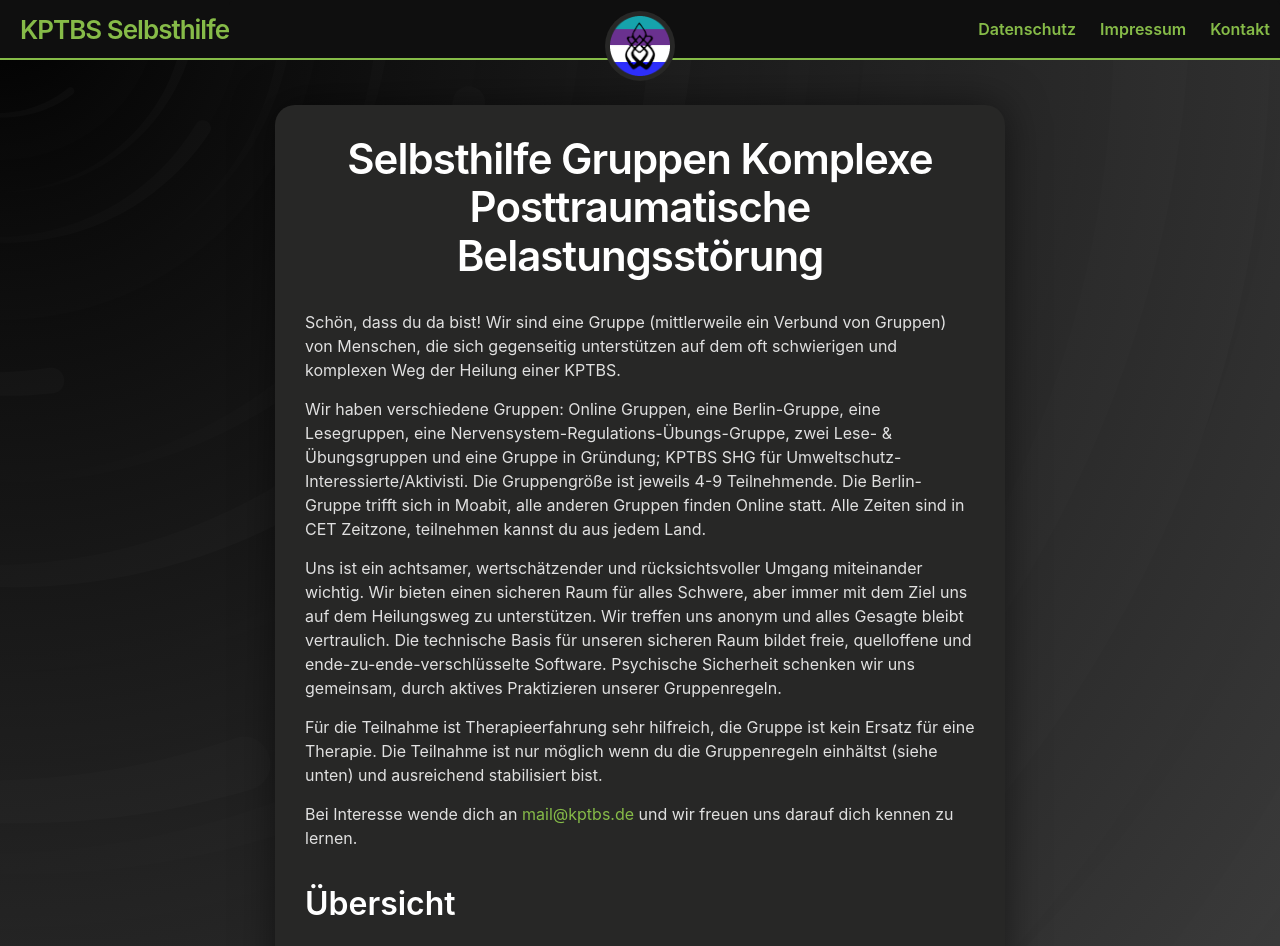
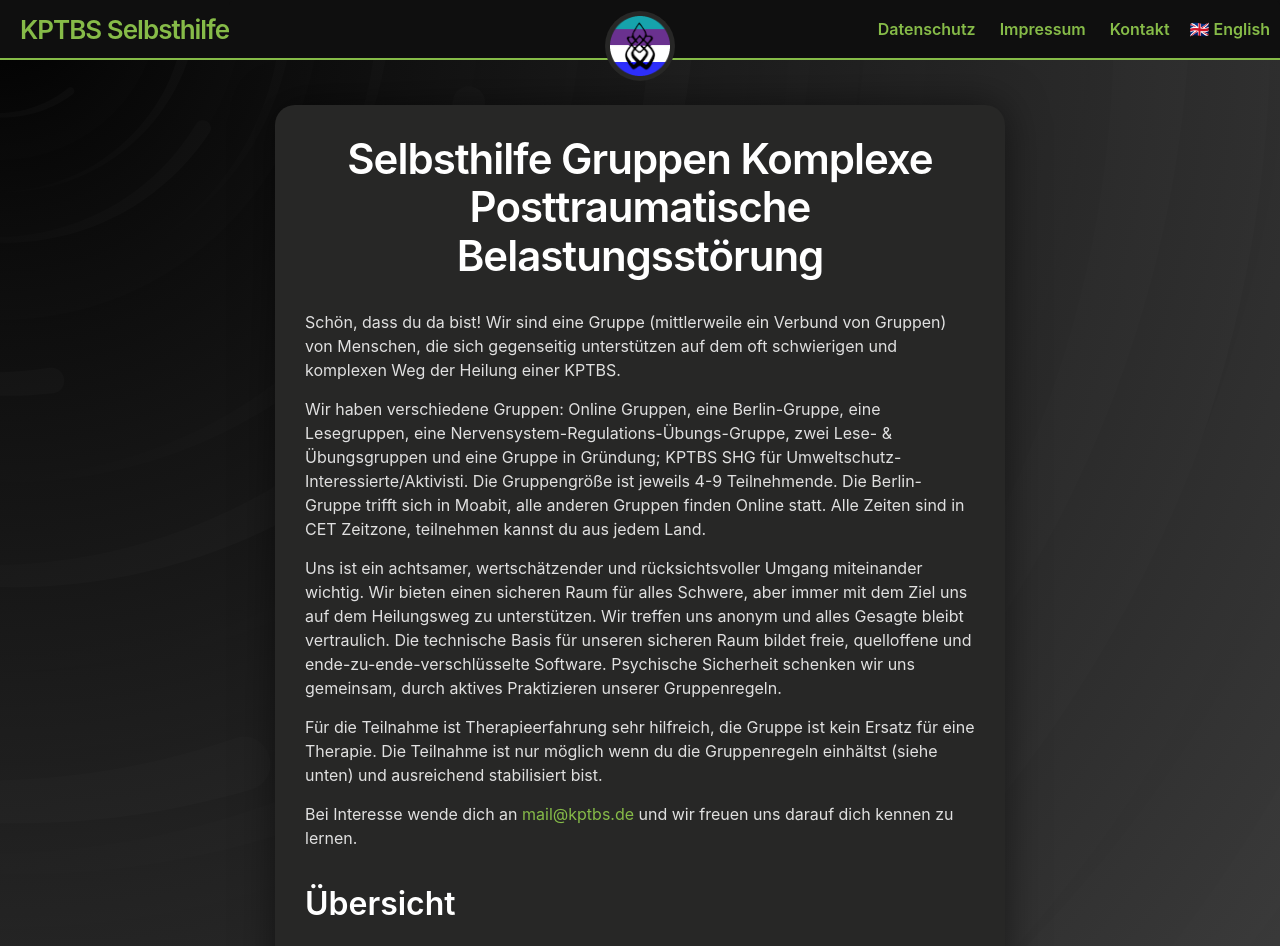
Before and after one commit to 3xz/k-ptbs, a Jekyll site: the page built from index.md, in a window 1280 px wide. Shown: the top 946 px of the page. Built offline with Jekyll 4.4.1, drawn with Linux system fonts in a browser that asks for light colours.

Commit message:
English page link

```diff
--- a/_includes/header.html
+++ b/_includes/header.html
@@ -29,6 +29,7 @@
             </a>
           {%- endif -%}
         {%- endfor -%}
+        <a class="page-link" href="https://c-ptsd.eu">🇬🇧 English</a>
       </div>
     </nav>
   {%- endif -%}
```
